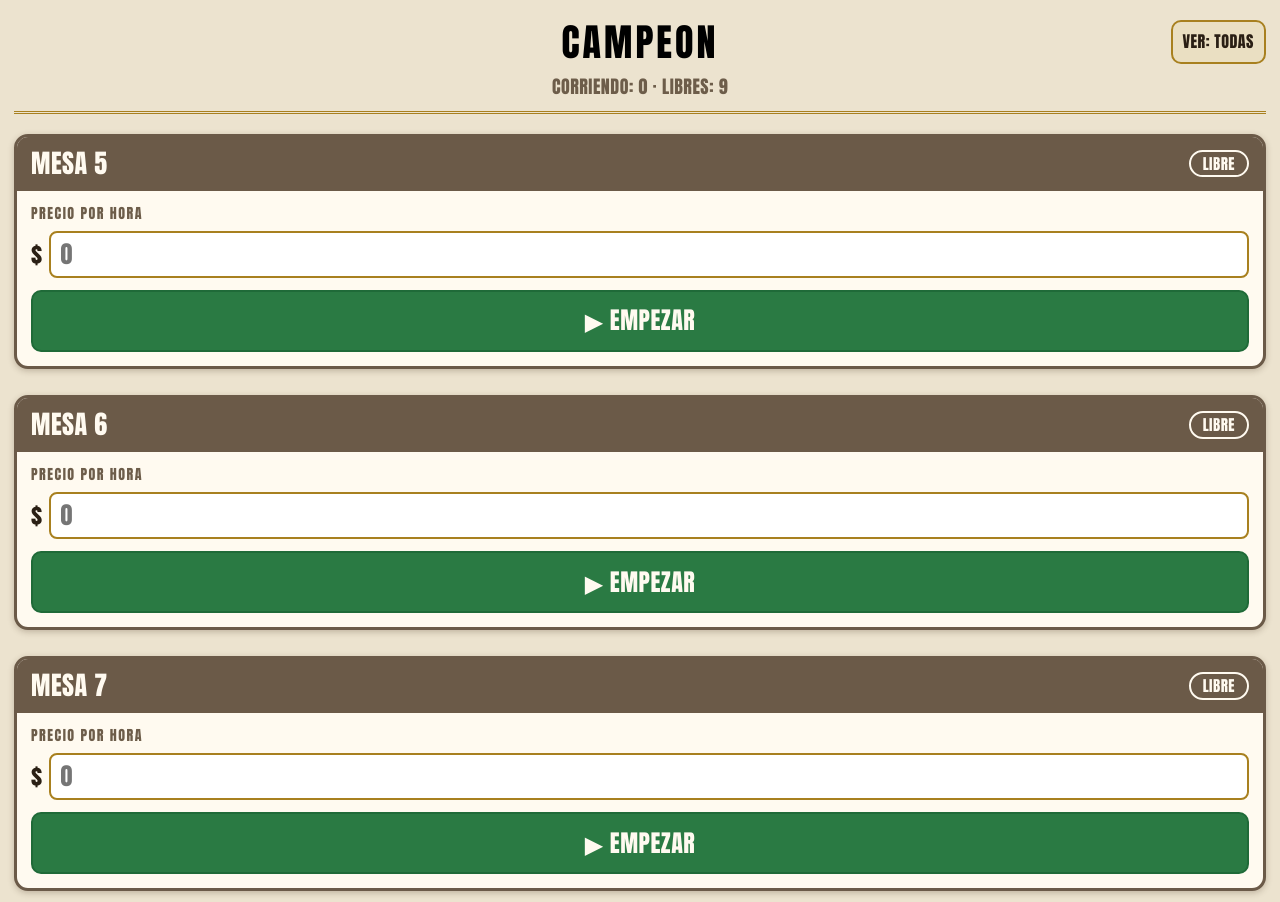
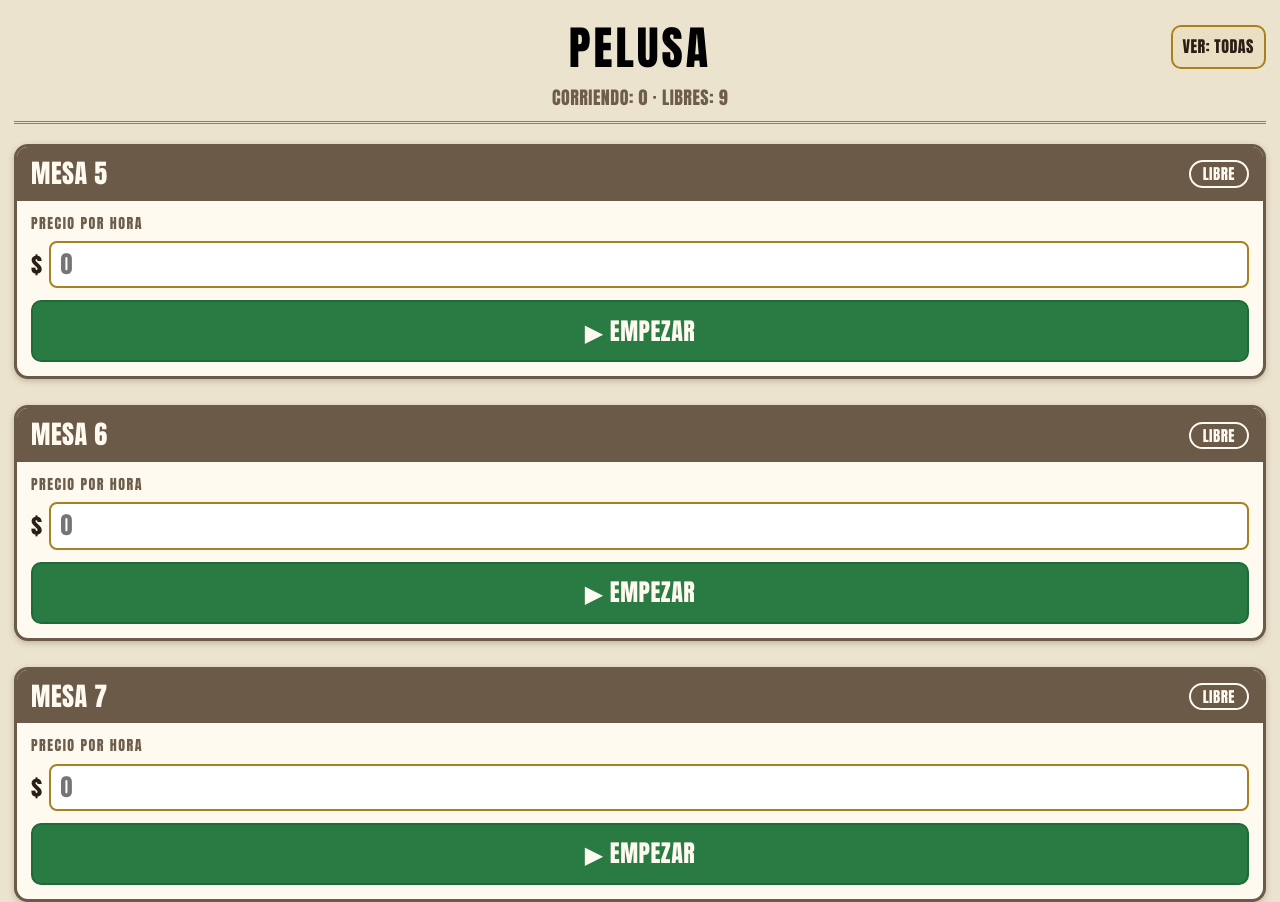
Before and after one commit to tommycrrz/campeon-pool, a plain HTML site: page index.html in a window 1280 px wide. Shown: the top 902 px of the page. Drawn offline with Linux system fonts and the light colour scheme.

Commit message:
Update index.html

```diff
--- a/index.html
+++ b/index.html
@@ -3,7 +3,10 @@
 <head>
 <meta charset="utf-8">
 <meta name="viewport" content="width=device-width, initial-scale=1, viewport-fit=cover">
-<title>CAMPEON</title>
+<title>PELUSA</title>
+<link rel="icon" type="image/png" href="logo.png">
+<link rel="apple-touch-icon" href="logo.png">
+<meta name="apple-mobile-web-app-title" content="PELUSA">
 <link rel="preconnect" href="https://fonts.googleapis.com">
 <link rel="preconnect" href="https://fonts.gstatic.com" crossorigin>
 <link rel="stylesheet" href="https://fonts.googleapis.com/css2?family=Anton&display=swap">
@@ -13,7 +16,7 @@
 box-sizing:border-box;padding-top:env(safe-area-inset-top,0px);padding-bottom:env(safe-area-inset-bottom,0px)}
 *{box-sizing:border-box}
 body{margin:0;background:var(--bg);color:var(--tinta);font-family:"Anton",Impact,"Arial Narrow",sans-serif;font-weight:400;text-transform:uppercase;letter-spacing:.5px;font-size:20px;line-height:1.3;padding:14px}
-h1{font-size:38px;font-weight:bold;letter-spacing:3px;text-transform:uppercase;margin:4px 0 2px;text-align:center;color:#000}
+h1{font-size:46px;font-weight:bold;letter-spacing:3px;text-transform:uppercase;margin:4px 0 2px;text-align:center;color:#000}
 .resumen{font-size:18px;font-weight:bold;margin:6px 0 20px;text-align:center;color:var(--suave);padding-bottom:12px;border-bottom:3px double var(--bronce)}
 button,input{font:inherit;text-transform:uppercase;letter-spacing:inherit}
 *{font-weight:400!important}
@@ -63,7 +66,7 @@ input[type=number]{width:100%;min-width:0;font-size:24px;font-weight:bold;paddin
 </style>
 </head>
 <body>
-<div class="top"><h1>CAMPEON</h1><button id="filtro" class="filtro">VER: TODAS</button></div>
+<div class="top"><h1>PELUSA</h1><button id="filtro" class="filtro">VER: TODAS</button></div>
 <div class="resumen" id="resumen"></div>
 <div id="mesas"></div>
 
```
